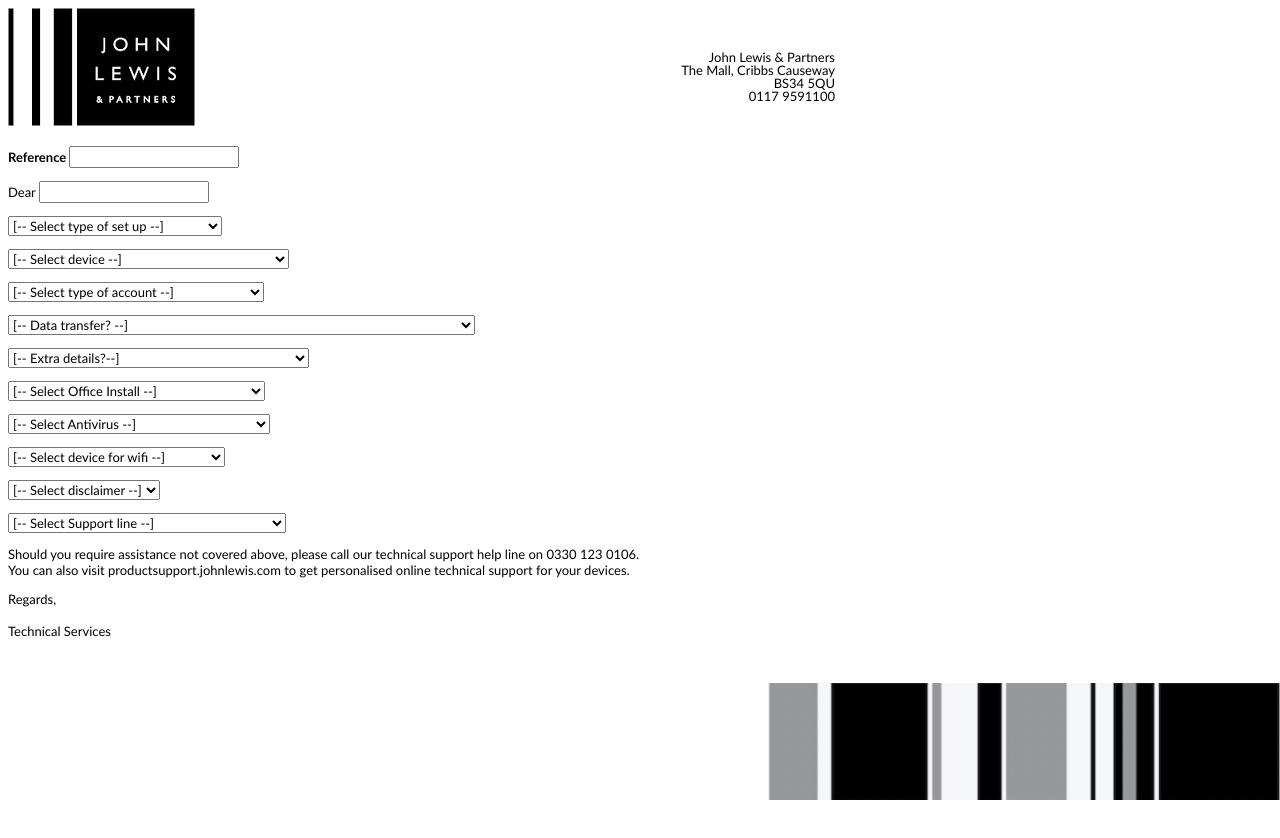
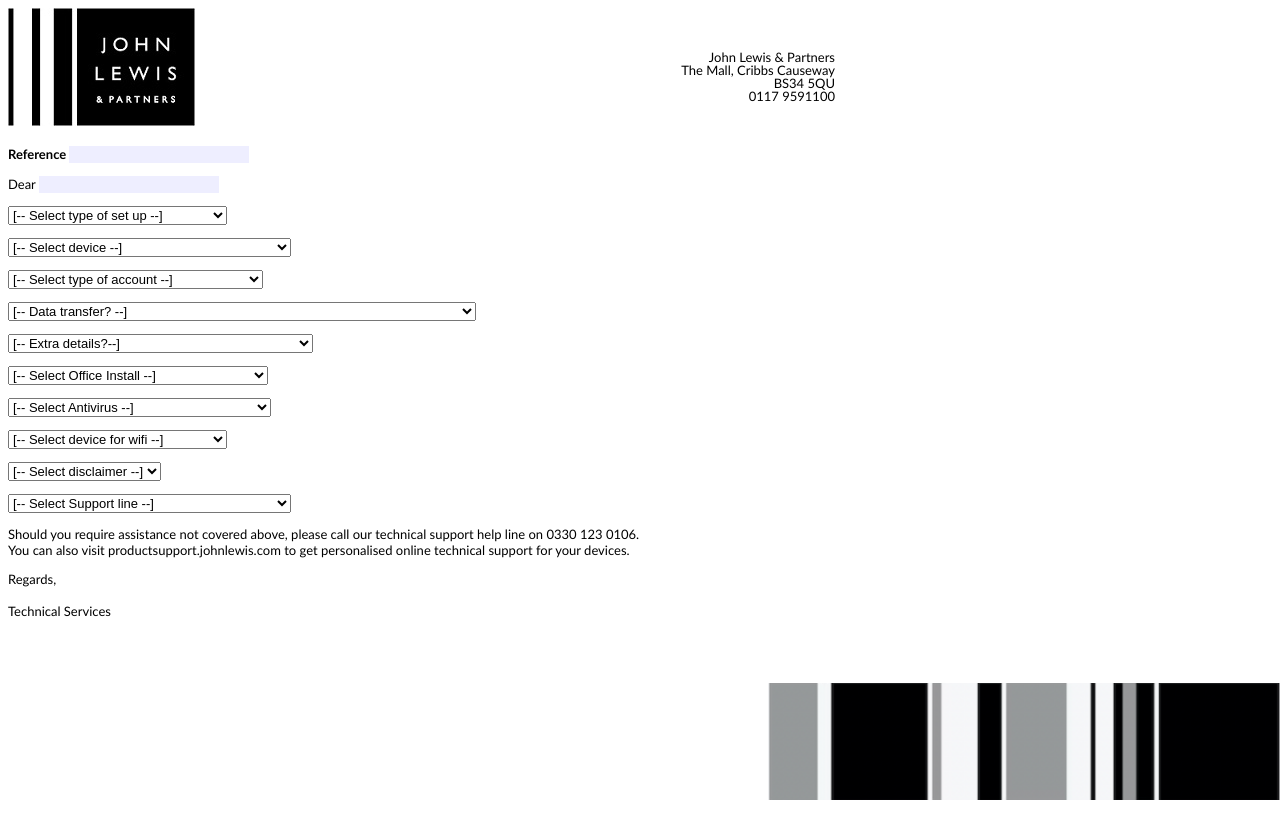
Before and after one commit to jl-cribbs/jl-cribbs.github.io, a plain HTML site: page legacy/JLIO/setups-master/letter_dev.html in a window 1280 px wide. Drawn offline with Linux system fonts and the light colour scheme.

Commit message:
maybe it will work now

```diff
--- a/legacy/JLIO/setups-master/letter_dev.html
+++ b/legacy/JLIO/setups-master/letter_dev.html
@@ -14,10 +14,10 @@
     font-weight: normal;
     font-style: normal; */
 	font-size: 13px;
-	font-family: GillSansRegular, "Gill Sans MT", "Gill Sans", Calibri, "Trebuchet MS", sans-serif;
+	@font-face {font-family:""Gill Sans"";
+	src:url(/GillSans.otf);}
+}
 
-}
-	}
 INPUT {
 	border:			0px;
 	background-color:	#eef;
```
Also changed, not shown: legacy/JLIO/setups-master/GillSans.otf (renamed from legacy/JLIO/setups-master/Gill Sans.otf).
